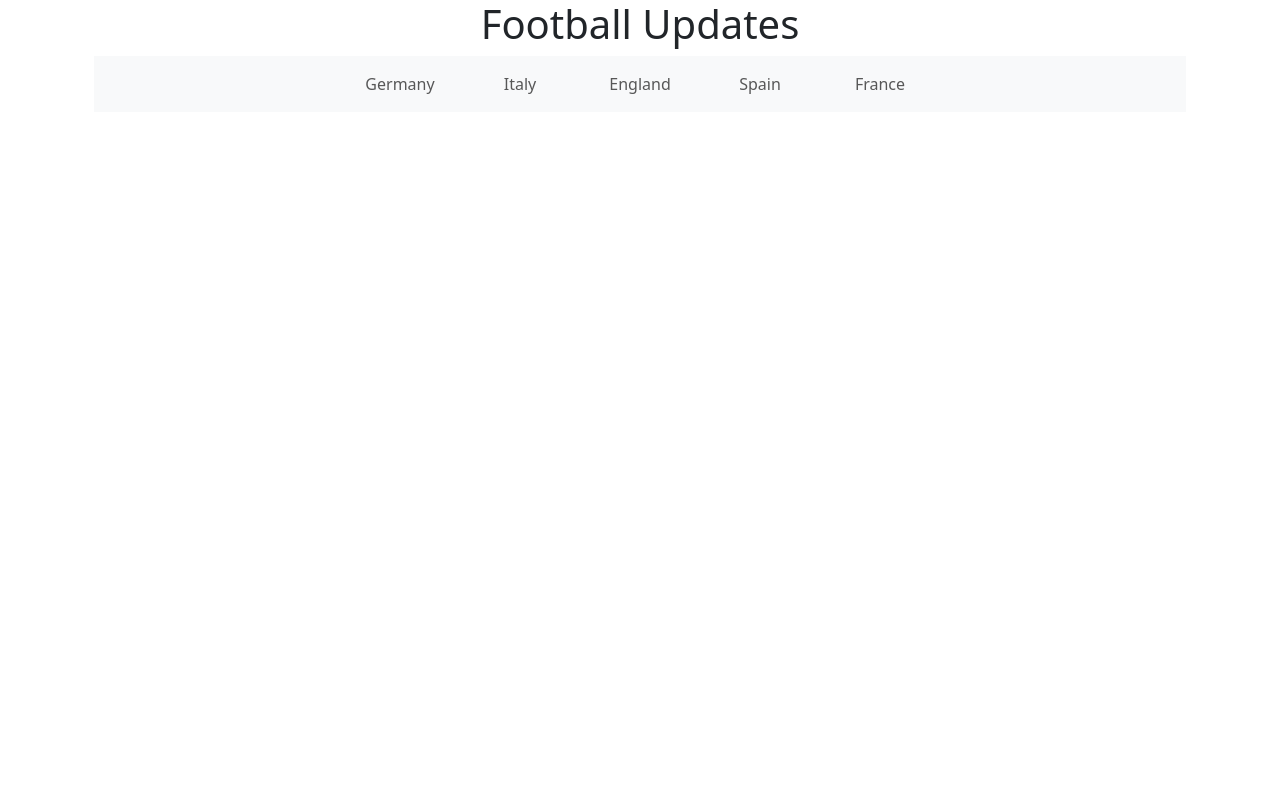
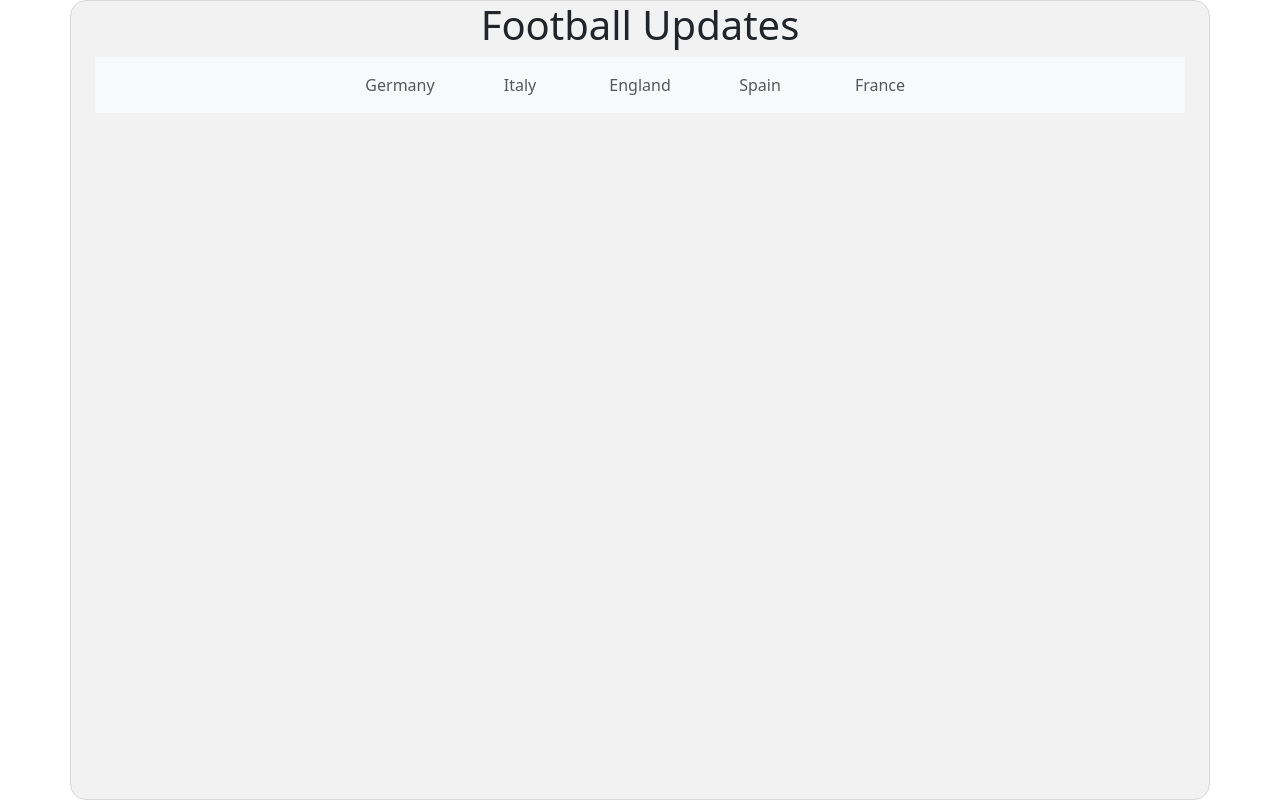
Before and after one commit to anthonylispet/ng-football, an Angular app: page /football-results in a window 1280 px wide. Built offline with nearby package versions, Linux system fonts and the light colour scheme.

Commit message:
un poil de css

```diff
--- a/src/app/football-results/pages/football-results/football-results.component.html
+++ b/src/app/football-results/pages/football-results/football-results.component.html
@@ -1,10 +1,13 @@
-<div class="container">
+<div class="container vh-100 rounded-4 divStyle d-flex flex-column" >
   <div class="row">
     <div class="col-12 text-center">
       <h1>Football Updates</h1>
     </div>
   </div>
-  <div class="row">
+  <div>
     <app-league-list></app-league-list>
   </div>
+  <div class="d-flex flex-grow-1">
+
+  </div>
 </div>
--- a/src/app/football-results/pages/football-results/football-results.component.scss
+++ b/src/app/football-results/pages/football-results/football-results.component.scss
@@ -0,0 +1,10 @@
+.divStyle{
+  background-color: #f2f2f2;
+  border: 1px solid #d9d9d9;
+}
+
+.content {
+  flex: 1;
+  overflow-y: auto;
+  padding: 10px;
+}
```
